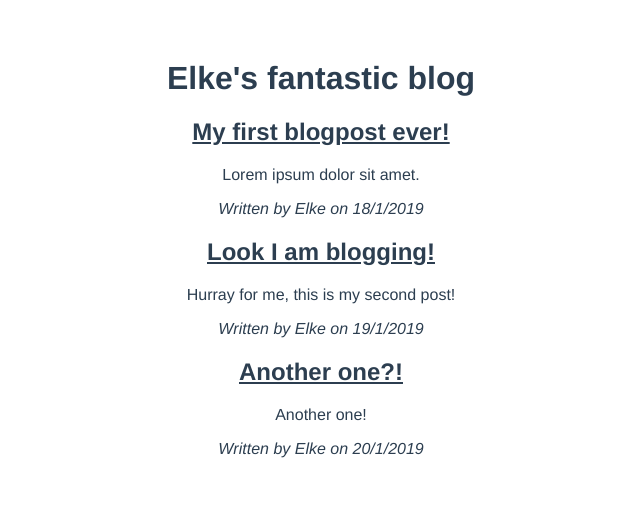
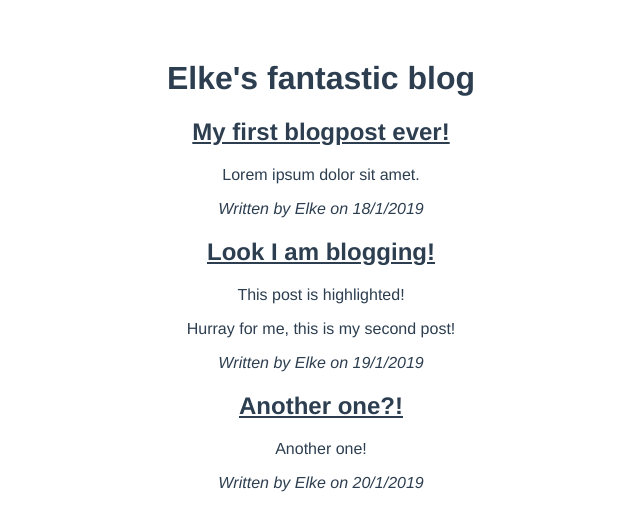
Before and after one commit to Ordina-Group/vue-typescript-wordvue, a Vue app: page / in a window 1280 px wide. Shown: the top 530 px of the page, without its empty margins (319-959 px from the left). Built offline with nearby package versions, Linux system fonts and the light colour scheme.

Commit message:
Added highlighted attribute to Post with conditional element in BlogPost component

```diff
--- a/src/App.vue
+++ b/src/App.vue
@@ -27,6 +27,7 @@ export default class App extends Vue {
 			body: 'Hurray for me, this is my second post!',
 			author: 'Elke',
 			datePosted: new Date(2019, 1, 19),
+			highlighted: true,
 		},
 		{
 			title: 'Another one?!',
--- a/src/components/BlogPost.vue
+++ b/src/components/BlogPost.vue
@@ -1,6 +1,7 @@
 <template>
 	<div class="blogpost">
 		<h2>{{ post.title }}</h2>
+		<p v-if="post.highlighted">This post is highlighted!</p>
 		<p>{{ post.body }}</p>
 		<p class="meta">Written by {{ post.author }} on {{ date }}</p>
 	</div>
@@ -14,6 +15,7 @@ export interface Post {
 	body: string;
 	author: string;
 	datePosted: Date;
+	highlighted?: boolean;
 }
 
 @Component
```
